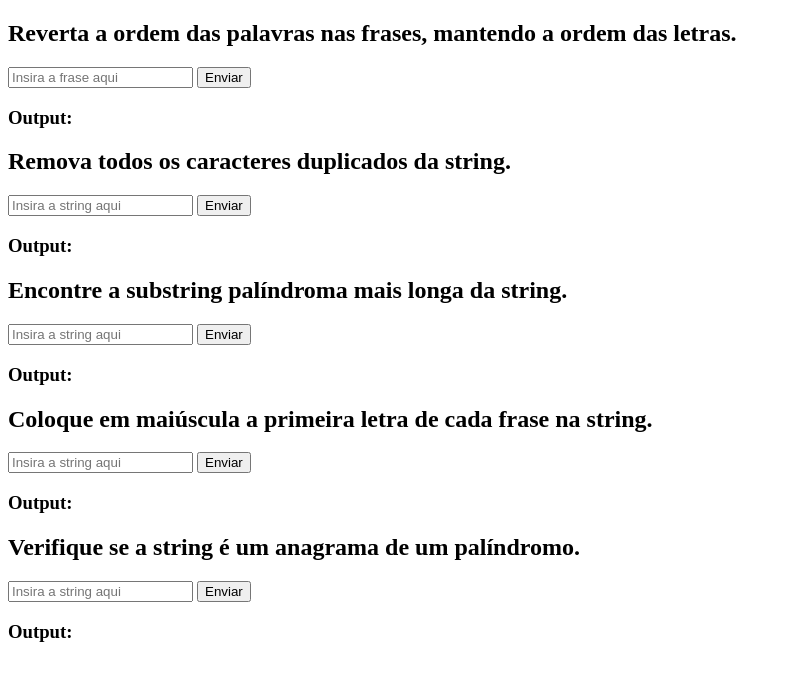
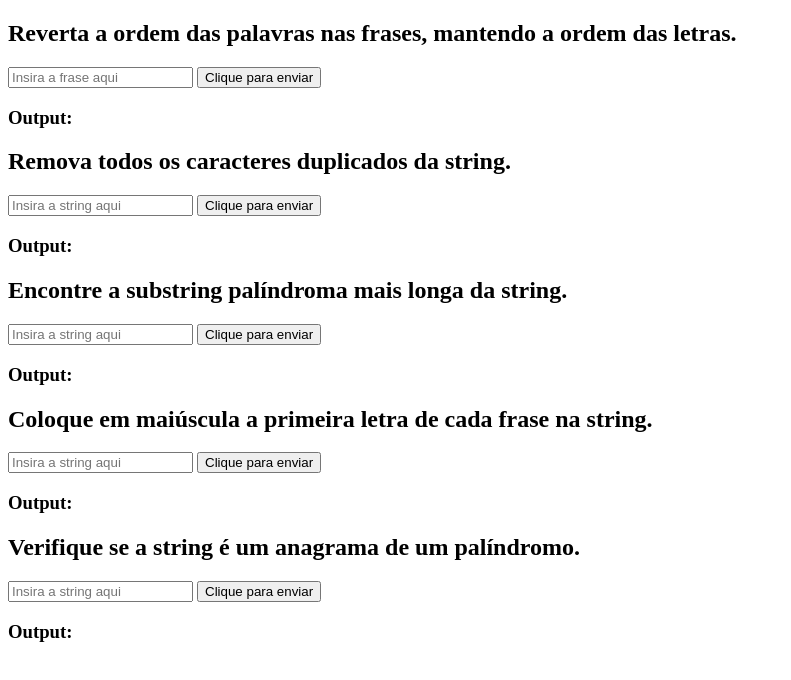
Before and after one commit to gabrielOliv1/solucao-desafio-de-codigo, a website built with webpack: page index.html in a window 1280 px wide. Shown: the whole page, without its empty margins (0-791 px from the left). Built offline with nearby package versions, Linux system fonts and the light colour scheme.

Commit message:
fix: bug de envio do input resolvido

```diff
--- a/index.html
+++ b/index.html
@@ -4,6 +4,13 @@
     <meta charset="UTF-8" />
     <meta name="viewport" content="width=device-width, initial-scale=1.0" />
     <script type="module" src="./script.js"></script>
+    <script>
+      document.addEventListener("keydown", (event) => {
+        if (event.key == 'Enter') {
+          event.preventDefault();
+        }
+      })
+    </script>
 
     <title>Document</title>
   </head>
@@ -13,7 +20,7 @@
     </h2>
     <form id="reverseWordOrderForm" action="" method="post">
       <input type="text" id="reverseInput" placeholder="Insira a frase aqui" />
-      <button class="btn" type="button" onclick="reverse()">Enviar</button>
+      <button class="btn" type="button" onclick="reverse()">Clique para enviar</button>
     </form>
     <h3 id="result">Output:</h3>
     <h2>
@@ -21,7 +28,7 @@
       </h2>
       <form id="removeDuplicateForm" action="" method="post">
         <input type="text" id="removeDuplicateInput" placeholder="Insira a string aqui" />
-        <button class="btn" type="button" onclick="remove()">Enviar</button>
+        <button class="btn" type="button" onclick="remove()">Clique para enviar</button>
       </form>
       <h3 id="removeDuplicateResult">Output:</h3>
       <h2>
@@ -29,7 +36,7 @@
       </h2>
       <form id="maxLengthPalindromeForm" action="" method="post">
         <input type="text" id="maxLengthPalindromeInput" placeholder="Insira a string aqui" />
-        <button class="btn" type="button" onclick="findPalindrome()">Enviar</button>
+        <button class="btn" type="button" onclick="findPalindrome()">Clique para enviar</button>
       </form>
       <h3 id="palindromeResult">Output:</h3>
       <h2>
@@ -37,7 +44,7 @@
       </h2>
       <form id="convertToUpperCaseForm" action="" method="post">
         <input type="text" id="convertToUpperCaseInput" placeholder="Insira a string aqui" />
-        <button class="btn" type="button" onclick="toUpperCase()">Enviar</button>
+        <button class="btn" type="button" onclick="toUpperCase()">Clique para enviar</button>
       </form>
       <h3 id="convertToUpperCaseResult">Output:</h3>
       <h2>
@@ -45,7 +52,7 @@
       </h2>
       <form id="isAnagramPalindromeForm" action="" method="post">
         <input type="text" id="isAnagramPalindromeInput" placeholder="Insira a string aqui" />
-        <button class="btn" type="button" onclick="checkPalindromeAnagram()">Enviar</button>
+        <button class="btn" type="button" onclick="checkPalindromeAnagram()">Clique para enviar</button>
       </form>
       <h3 id="isAnagramPalindromeResult">Output:</h3>
 
```
